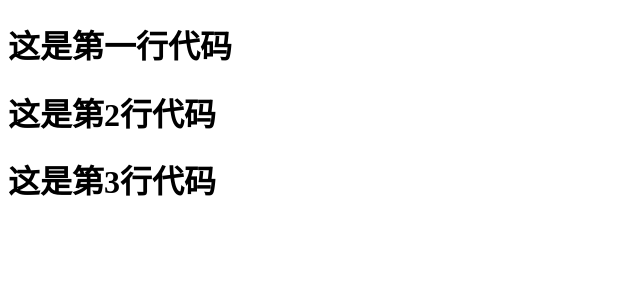
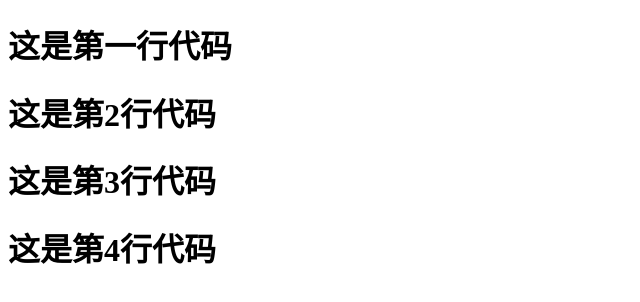
Before and after one commit to luopanpan0219/item20210418, a plain HTML site: page index.html in a window 1280 px wide. Shown: the whole page, without its empty margins (0-640 px from the left). Drawn offline with Linux system fonts and the light colour scheme.

Commit message:
html文件添加了一个第四行

```diff
--- a/index.html
+++ b/index.html
@@ -10,5 +10,6 @@
     <h1>这是第一行代码</h1>
     <h1>这是第2行代码</h1>
     <h1>这是第3行代码</h1>
+    <h1>这是第4行代码</h1>
 </body>
 </html>
```
